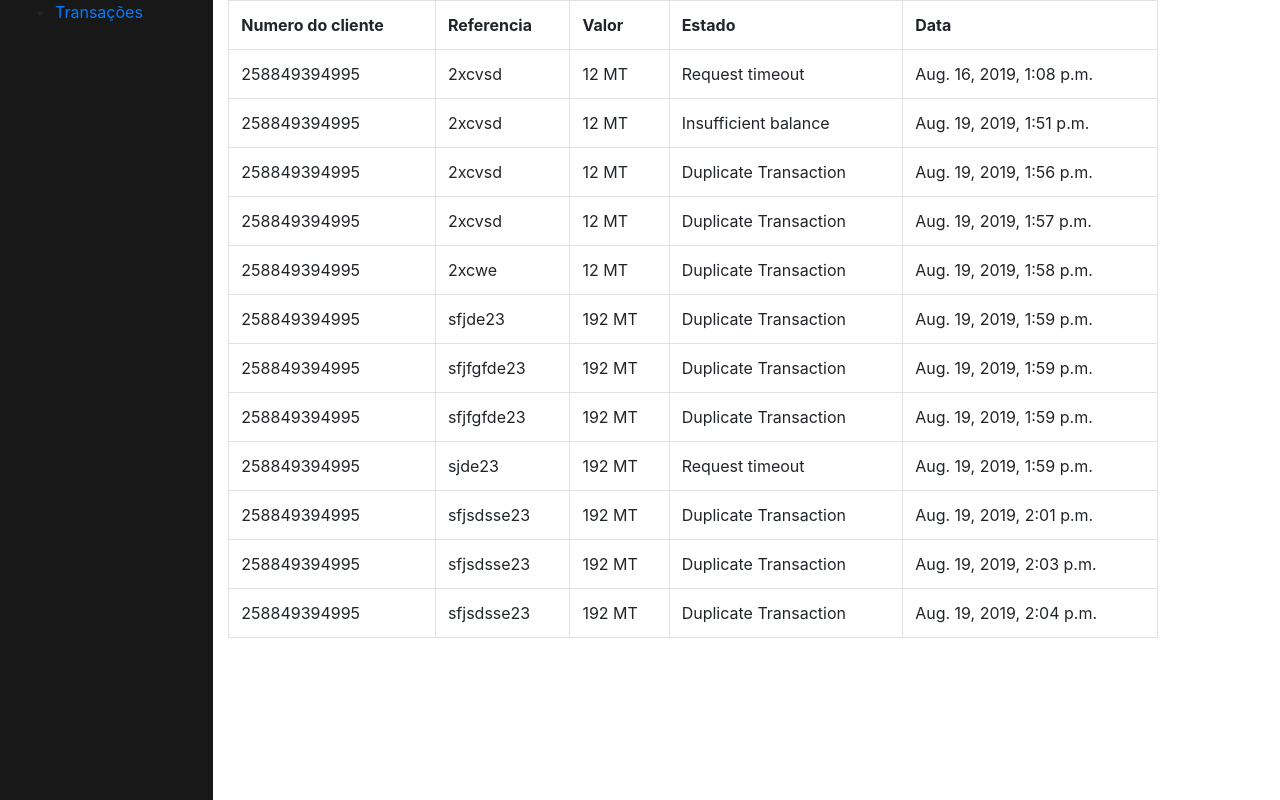
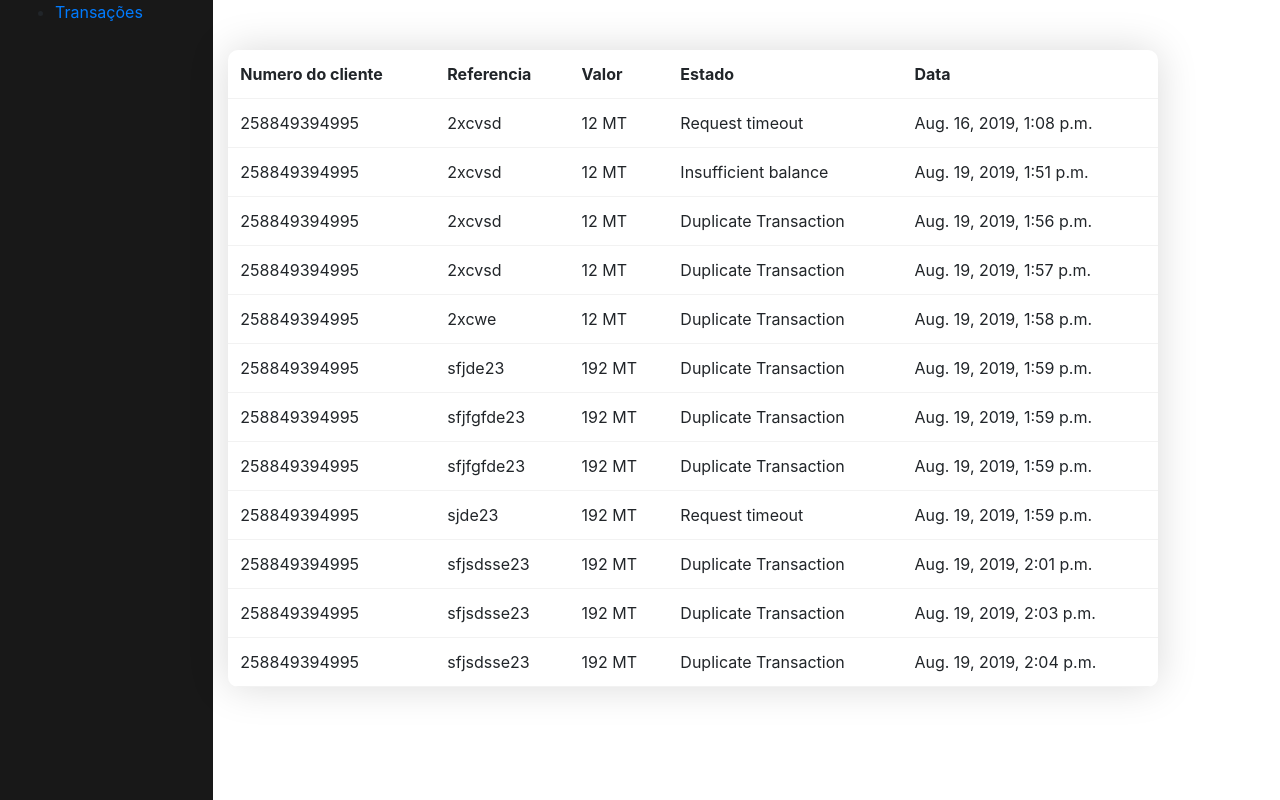
Before and after one commit to josesmachava/xindiri, a Django app: template xpay/templates/dashboard/index.html in a window 1280 px wide. Run offline with Django 3.2, Linux system fonts and the light colour scheme; the template is opened without the code that fills it: values that come from a table or form of the project are taken from there, others are empty; data comes from the database, SQL or seed files in the repository; some libraries are stand-ins or nearby versions.

Commit message:
customize transation

```diff
--- a/xpay/templates/dashboard/index.html
+++ b/xpay/templates/dashboard/index.html
@@ -9,6 +9,25 @@
         background-color: rgb(24, 24, 24);
             height: 100vh;
         }
+        table{
+            width: 100%;
+        }
+      tr{
+          border-bottom: 1px solid #f2f2f2;
+
+      }
+     table{
+         border-radius: 10px;
+
+         margin: 50px auto;
+         overflow: hidden;
+         box-shadow: 0 0px 40px 0px rgba(0, 0, 0, 0.15);
+         -moz-box-shadow: 0 0px 40px 0px rgba(0, 0, 0, 0.15);
+         -webkit-box-shadow: 0 0px 40px 0px rgba(0, 0, 0, 0.15);
+         -o-box-shadow: 0 0px 40px 0px rgba(0, 0, 0, 0.15);
+         -ms-box-shadow: 0 0px 40px 0px rgba(0, 0, 0, 0.15);
+
+     }
 
      </style>
 
@@ -34,14 +53,16 @@
 
              <div class="col-md-9">
 
-                 <table class="table table-bordered">
 
 
-                     <th scope="col">Numero do cliente</th>
-                     <th scope="col">Referencia</th>
-                     <th scope="col">Valor</th>
-                     <th scope="col">Estado</th>
-                     <th scope="col">Data</th>
+                 <table class="table table-borderless">
+
+
+                     <th >Numero do cliente</th>
+                     <th >Referencia</th>
+                     <th >Valor</th>
+                     <th >Estado</th>
+                     <th >Data</th>
 
                      </tr>
                      {% for payment in payments %}
@@ -63,6 +84,7 @@
 
              </div>
 
+             </div>
 
 
 
```
